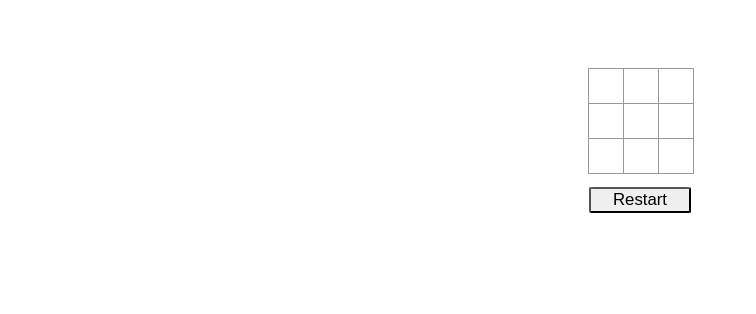
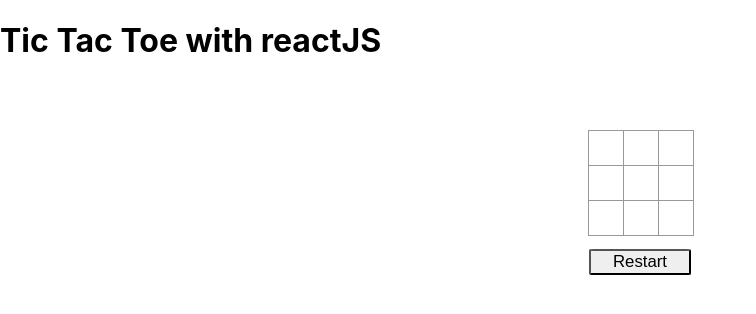
Before and after one commit to ronaldylf/tic-tac-toe-react, a React (Create React App) app: page / in a window 1280 px wide. Shown: the top 314 px of the page, without its empty margins (0-756 px from the left). Built offline with nearby package versions, Linux system fonts and the light colour scheme.

Commit message:
added main title

```diff
--- a/src/App.js
+++ b/src/App.js
@@ -6,6 +6,7 @@
 function App() {
   return (
     <div className="App">
+      <h1 className='main-title'> Tic Tac Toe with reactJS </h1>
       <Game/>
     </div>
   );
```
